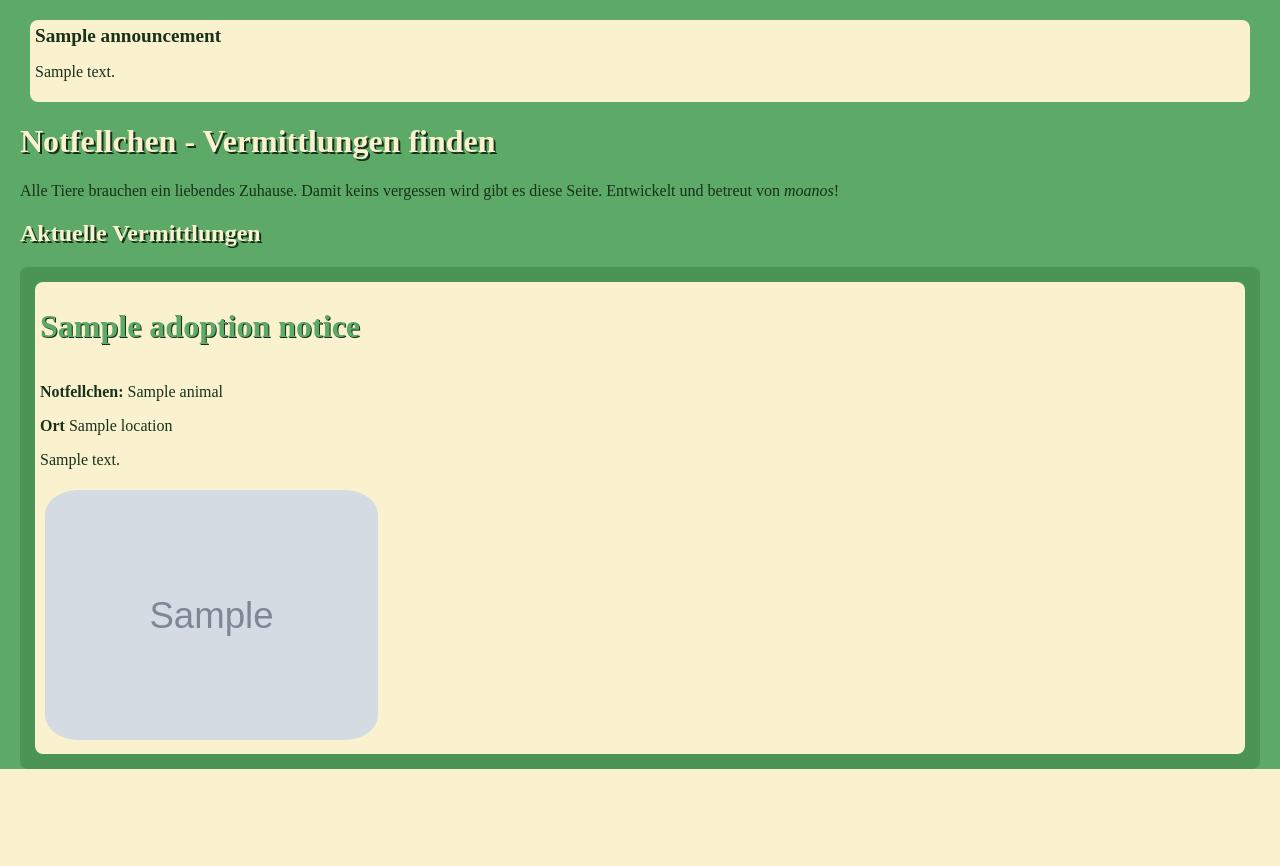
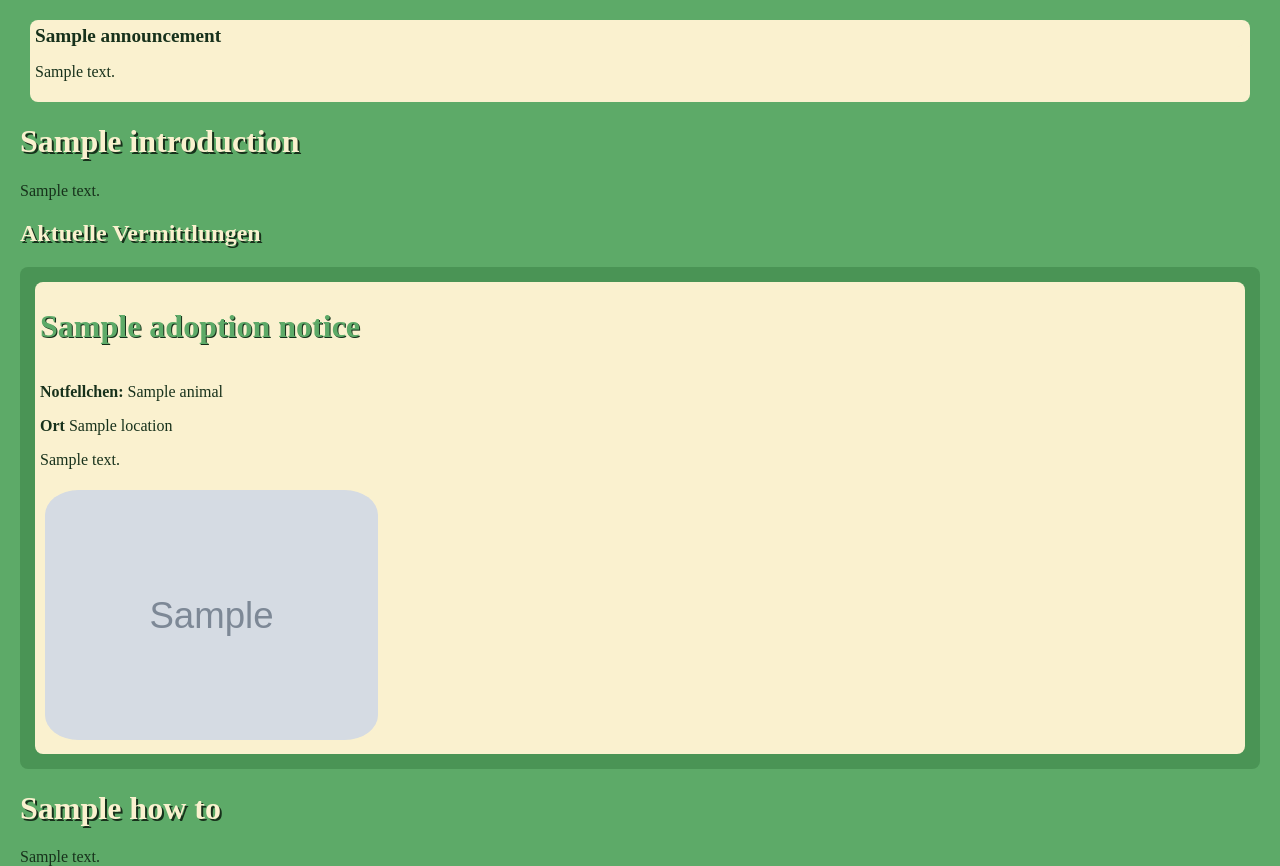
Before and after one commit to moan0s/notfellchen, a Django app: template src/fellchensammlung/templates/fellchensammlung/index.html in a window 1280 px wide. Shown: the part 67-933 px from the top of the page. Before the commit the page ends 836 px from the top, so only its background shows below. Run offline with Django 5.2, Linux system fonts and the light colour scheme; the template is opened without the code that fills it: most values are stand-ins (such as "Sample title", 1, 10 or a date in 2020); grey boxes marked "Sample" are stand-in pictures; parts of the project's set-up code (start-up, migrations or seed data) failed here and were passed over.

Commit message:
feat: Allow new custom texts

```diff
--- a/src/fellchensammlung/templates/fellchensammlung/index.html
+++ b/src/fellchensammlung/templates/fellchensammlung/index.html
@@ -1,15 +1,23 @@
 {% extends "fellchensammlung/base_generic.html" %}
 {% load i18n %}
+{% load custom_tags %}
 
 {% block content %}
     {% for announcement in announcements %}
         {% include "fellchensammlung/partials/partial-announcement.html" %}
     {% endfor %}
-    <h1>{% translate "Notfellchen - Vermittlungen finden" %}</h1>
-    <p>{% translate "Alle Tiere brauchen ein liebendes Zuhause. Damit keins vergessen wird gibt es diese Seite. Entwickelt und betreut von " %}<em><a
-            href="https://hyteck.de">moanos</a></em>!</p>
+    {% if introduction %}
+        <h1>{{ introduction.title }}</h1>
+        {{ introduction.content | render_markdown }}
+    {% endif %}
+
     <h2>{% translate "Aktuelle Vermittlungen" %}</h2>
 
     {% include "fellchensammlung/lists/list-adoption-notices.html" %}
 
+    {% if how_to %}
+        <h1>{{ how_to.title }}</h1>
+        {{ how_to.content | render_markdown }}
+    {% endif %}
+
 {% endblock %}
```
Also changed, not shown: src/fellchensammlung/views.py (+9 -2 lines), README.md.
